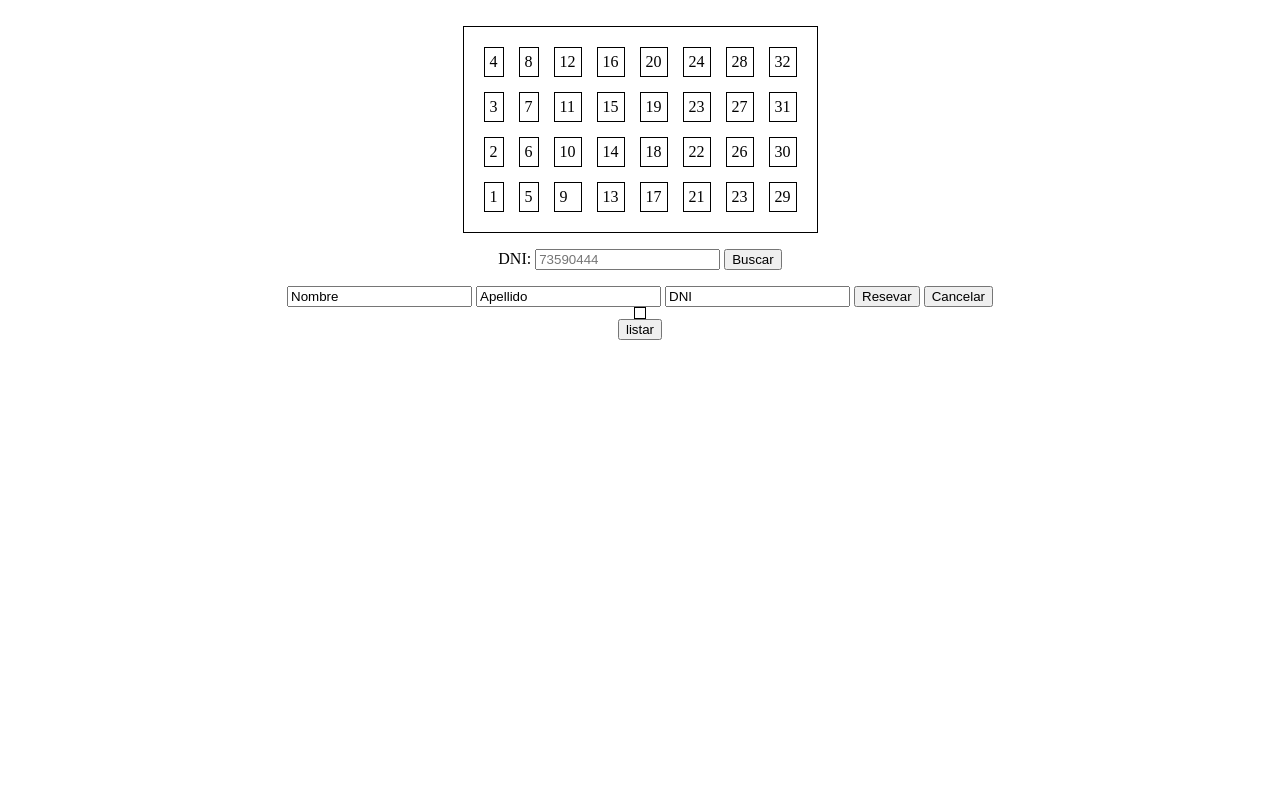
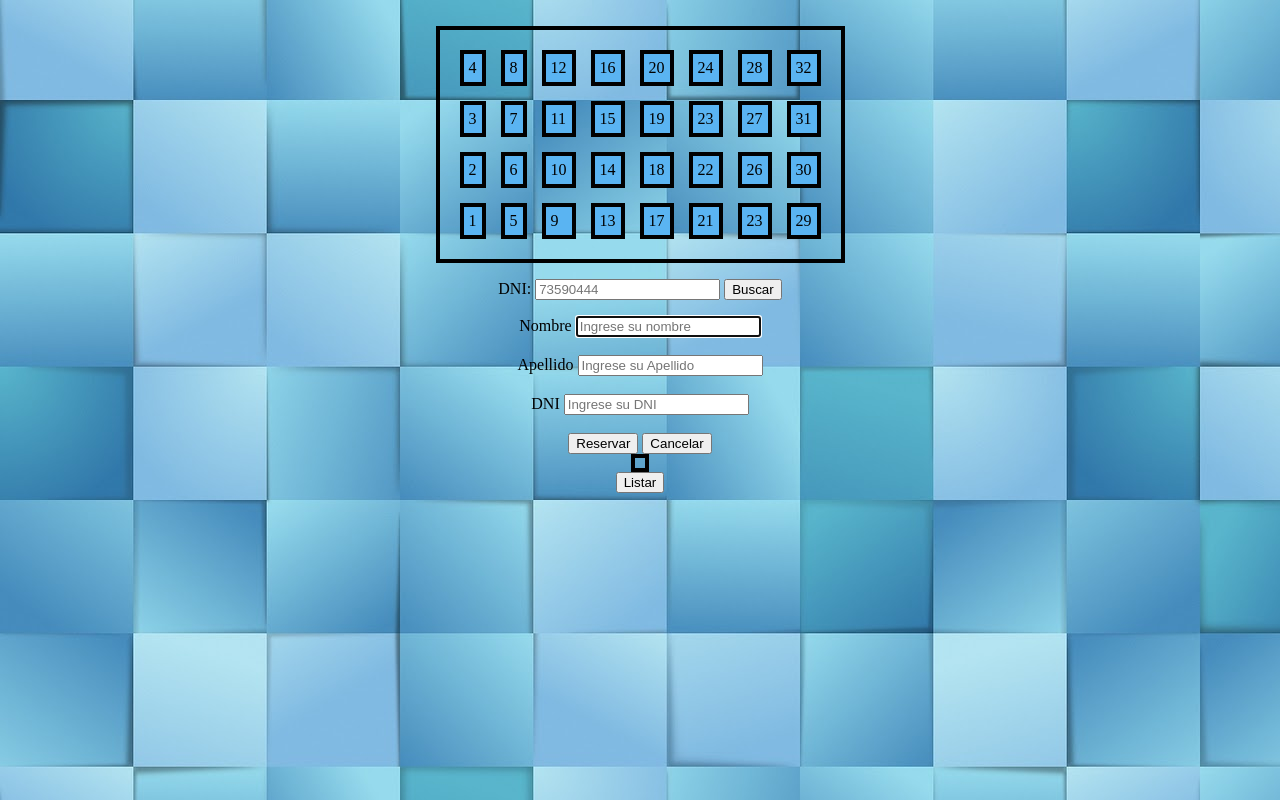
Before and after one commit to dianamariasilva/ejercicio-ev, a plain HTML site: page index.html in a window 1280 px wide. Drawn offline with Linux system fonts and the light colour scheme.

Commit message:
Almacenar datos

```diff
--- a/index.html
+++ b/index.html
@@ -5,7 +5,7 @@
 	<title>Document</title>
 	<style>
 		table, tr, td {
-		    border: 1px solid black;
+		    border: 4px solid black;
 		    padding: 5px;
 		}
 		table {
@@ -13,58 +13,59 @@
 		}
 </style>
 </head>
+<body background="fondoazul.jpg">
 <body>
 <center>
 	<table class="egt">
 		<tr>
 
-  	    	<td>4</td>
-		    <td>8</td>
-		    <td>12</td>
-			<td>16</td>
-		    <td>20</td>
-		    <td>24</td>
-		    <td>28</td>
-		    <td>32</td>
+  	    	<td class="celdita" id="4" background=" azulclaro.jpg">4</td>
+		    <td class="celdita" id="8" background=" azulclaro.jpg">8</td>
+		    <td class="celdita" id="12" background=" azulclaro.jpg">12</td>
+			<td class="celdita" id="16" background=" azulclaro.jpg">16</td>
+		    <td class="celdita" id="20" background=" azulclaro.jpg">20</td>
+		    <td class="celdita" id="24" background=" azulclaro.jpg">24</td>
+		    <td class="celdita" id="28" background=" azulclaro.jpg">28</td>
+		    <td class="celdita" id="32" background=" azulclaro.jpg">32</td>
 
 		  </tr>
 
 		  <tr>
 
-		    <td>3</td>
-		    <td>7</td>
-		    <td>11</td>
-			<td>15</td>
-		    <td>19</td>
-		    <td>23</td>
-		    <td>27</td>
-		    <td>31</td>
+		    <td class="celdita" id="3" background=" azulclaro.jpg">3</td>
+		    <td class="celdita" id="7" background=" azulclaro.jpg">7</td>
+		    <td class="celdita" id="11" background=" azulclaro.jpg">11</td>
+			<td class="celdita" id="15" background=" azulclaro.jpg">15</td>
+		    <td class="celdita" id="19" background=" azulclaro.jpg">19</td>
+		    <td class="celdita" id="23" background=" azulclaro.jpg">23</td>
+		    <td class="celdita" id="27" background=" azulclaro.jpg">27</td>
+		    <td class="celdita" id="31" background=" azulclaro.jpg">31</td>
 
 		  </tr>
 		<br>
 		  <tr>
 
-		    <td>2</td>
-		    <td>6</td>
-		    <td>10</td>
-			<td>14</td>
-		    <td>18</td>
-		    <td>22</td>
-		    <td>26</td>
-		    <td>30</td>
+		    <td class="celdita" id="2" background=" azulclaro.jpg">2</td>
+		    <td class="celdita" id="6" background=" azulclaro.jpg">6</td>
+		    <td class="celdita" id="10" background=" azulclaro.jpg">10</td>
+			<td class="celdita" id="14" background=" azulclaro.jpg">14</td>
+		    <td class="celdita" id="18" background=" azulclaro.jpg">18</td>
+		    <td class="celdita" id="22" background=" azulclaro.jpg">22</td>
+		    <td class="celdita" id="26" background=" azulclaro.jpg">26</td>
+		    <td class="celdita" id="30" background=" azulclaro.jpg">30</td>
 
 		  </tr>
 
 		   <tr>
 
-		    <td>1</td>
-		    <td>5</td>
-		    <td>9</td>
-			<td>13</td>
-		    <td>17</td>
-		    <td>21</td>
-		    <td>23</td>
-		    <td>29</td>
+		    <td class="celdita" id="1" background=" azulclaro.jpg">1</td>
+		    <td class="celdita" id="5" background=" azulclaro.jpg">5</td>
+		    <td class="celdita" id="9" background=" azulclaro.jpg">9</td>
+			<td class="celdita" id="13" background=" azulclaro.jpg">13</td>
+		    <td class="celdita" id="17" background=" azulclaro.jpg">17</td>
+		    <td class="celdita" id="21" background=" azulclaro.jpg">21</td>
+		    <td class="celdita" id="23" background=" azulclaro.jpg">23</td>
+		    <td class="celdita" id="29" background=" azulclaro.jpg">29</td>
 		  </tr>
 	</table>
 	<p>
@@ -74,14 +75,31 @@
 	</p>
 	<table>
 		<div>
-			<input type="text" value="Nombre">
-			<input type="text" value="Apellido">
-			<input type="text" value="DNI">
-			<input type="button" value="Resevar" onclick="">
+			<label for="name" class="sr-only">
+         	 Nombre
+        	</label>
+        	<input type="text" id="name" class="form-control" placeholder="Ingrese su nombre" autofocus="">
+        	<br> <br>
+			<label for="lastname" class="sr-only">
+          	Apellido
+        	</label>
+        	<input type="text" id="lastname" class="form-control" placeholder="Ingrese su Apellido" autofocus="">
+			<br> <br>
+			<label for="dni" class="sr-only">
+          	DNI
+        	</label>
+        	<input type="text" id="dni" class="form-control" placeholder="Ingrese su DNI" autofocus="">
+			<br> <br>
+			<button type="text" onclick="reservar()">Reservar</button>
 			<input type="button" value="Cancelar" onclick="">
-		</div>
 	</table>
-	<input type="button" value="listar" onclick="">
+	<button id="print" type="button" name="button">Listar</button>
+	<div id = "records" style="margin-top: 25px"></div>
+	 <div id="mostrar">
+     </div>
+	<div id="mostrar2">
+    </div>
 </center>
+	<script  type='text/javascript' src='js/js.js'></script>
 </body>
 </html>
--- /dev/null
+++ b/js/js.js
@@ -0,0 +1,71 @@
+var arreglo=[];
+function reservar (){
+  var celdas = document.getElementsByTagName('td');
+      for (var i = 0; i < celdas.length; i++) {
+        celdas[i].addEventListener('click',redirect,false);
+      }
+    // var celdita=
+    // celdita.style.background="black";
+  function redirect(event){
+  document.getElementById("mostrar2").innerHTML=(event.target.textContent);
+  }
+    var objeto= {};
+    var current= celdas;
+    objeto[current] = {
+        name: document.getElementById("name").value,
+        lastname: document.getElementById("lastname").value,
+        dni: document.getElementById("dni").value,
+    }
+     var html = "";
+    for (var k in objeto){
+    var dato_1 = objeto[k];
+    //alert (dato_1);
+    var s = "<div>" +
+    "<h1>" +  dato_1.name + "</h1>" + "<h2>" + dato_1.lastname +"</h2>" + "<h2>" + dato_1.dni +"</h2>"+
+    "</div>";
+    html += s;
+  }
+  console.log( html );
+}
+
+
+
+// //función que imprime un producto luego de ingresarlo
+// function printHTML (html){
+//   records.innerHTML = '';
+//   records.innerHTML = html;
+// }
+
+//   var celdas = document.getElementsByTagName('td');
+//       for (var i = 0; i < celdas.length; i++) {
+//         celdas[i].addEventListener('click',redirect,false);
+//       }
+//     // var celdita=
+//     // celdita.style.background="black";
+//   function redirect(event){
+//   document.getElementById("mostrar2").innerHTML=(event.target.textContent);
+//   }
+// // Cuando hacen click en el boton de nueva compra, crea una nueva compra y la añade al array de productos
+// var addCompra = redirect(event);
+// addCompra.onclick = function() {
+//   var compra = prompt('Ingrese su nueva Fruta');
+//  // var cantidad = prompt('Ingrese la cantidad');
+//   var product  = new Producto (compra );//,cantidad
+
+//   objeto.push(product);
+//   printHTML(product.toHTML());
+// };
+
+
+// // al hacerle click a mostrar todas las compras, imprime todas las compras en el html. ESTA ESTÁ BUENA, NO CAMBIAR NADA
+// var printAll = document.getElementById('print');
+// printAll.onclick = function() {
+//   printHTML(mergeHTML());
+// }
+//   //     var array = [];
+//   //     ârray [i]= objeto;
+//   // }
+
+//   // if (objeto[current]!=undefined){
+//   //     current;
+//   // }
```
Also changed, not shown: js/javascript.js (added, +40 -0 lines), azulclaro.jpg (added), azulito.jpg (added), fondoazul.jpg (added).
